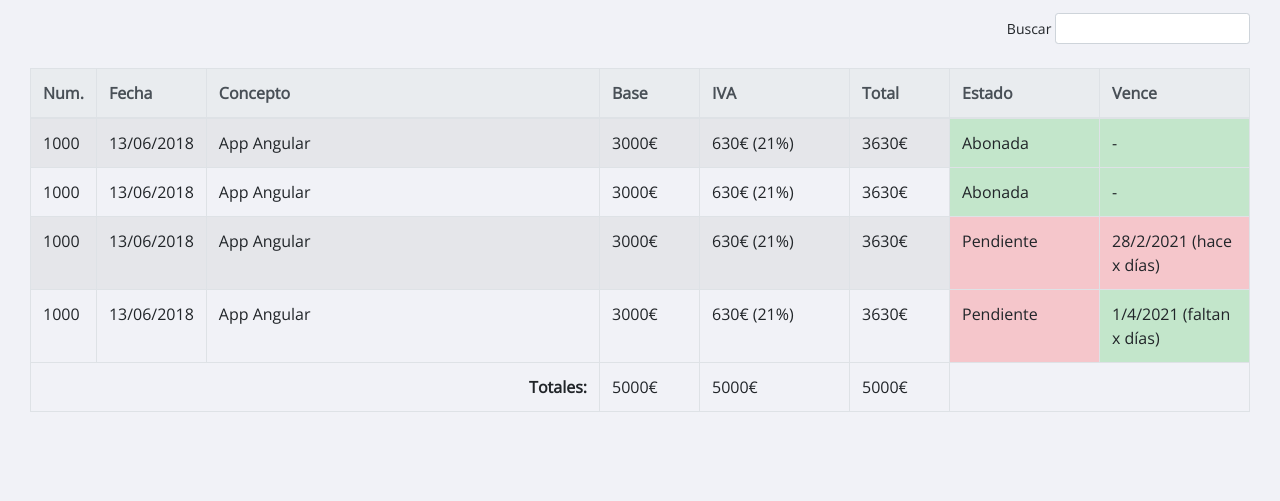
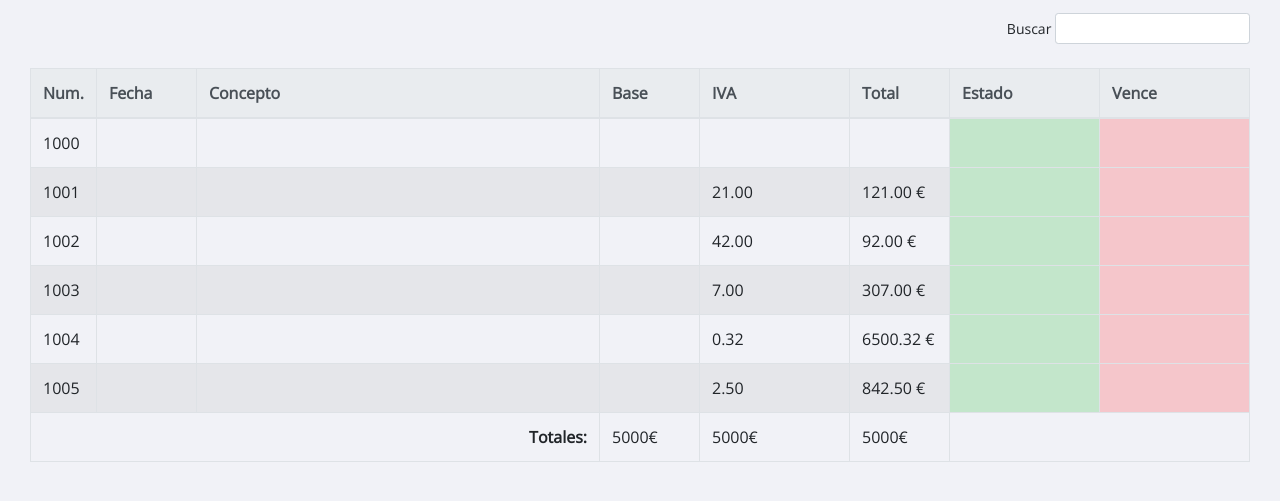
Before and after one commit to SalvadorSC/c2-ejercicio-13-sandraFedericoSalvador, a website with bundled scripts: page index.html in a window 1280 px wide. Shown: the part 73-574 px from the top of the page. Built offline with nearby package versions, Linux system fonts and the light colour scheme.

Commit message:
total y iva añadidos

```diff
--- a/datos/facturas.js
+++ b/datos/facturas.js
@@ -1,4 +1,4 @@
-const facturas = [
+export const facturas = [
   {
     id: 1,
     numero: "1000",
--- a/estilos.css
+++ b/estilos.css
@@ -207,6 +207,10 @@ button[type="submit"] {
   width: 206px;
   margin: 0 auto;
 }
+
+.factura-molde {
+  display: none;
+}
 @media (max-width: 1000px) {
   body {
     font-size: 14px;
--- a/index.html
+++ b/index.html
@@ -1,17 +1,13 @@
 <!DOCTYPE html>
 <html lang="es">
+
 <head>
   <meta charset="UTF-8" />
   <meta name="viewport" content="width=device-width, initial-scale=1.0" />
   <link rel="shortcut icon" href="favicon.png" type="image/x-icon" />
-    <link
-      href="https://fonts.googleapis.com/css?family=Open+Sans"
-      rel="stylesheet"
-    />
-    <link
-      rel="stylesheet"
-      href="https://cdn.jsdelivr.net/npm/bootstrap@4.6.0/dist/css/bootstrap.min.css"
-    />
+  <link href="https://fonts.googleapis.com/css?family=Open+Sans" rel="stylesheet" />
+  <link rel="stylesheet" href="https://cdn.jsdelivr.net/npm/bootstrap@4.6.0/dist/css/bootstrap.min.css" />
+  <script src="js/index.js" type="module"></script>
   <link rel="stylesheet" href="estilos.css" />
   <title>Mis Facturas</title>
 </head>
@@ -43,46 +39,16 @@
             <th class="col-max">Vence</th>
           </tr>
         </thead>
-          <tbody>
-            <tr>
-              <td>1000</td>
-              <td>13/06/2018</td>
-              <td>App Angular</td>
-              <td>3000€</td>
-              <td>630€ (21%)</td>
-              <td>3630€</td>
-              <td class="table-success">Abonada</td>
-              <td class="table-success">-</td>
-            </tr>
-            <tr>
-              <td>1000</td>
-              <td>13/06/2018</td>
-              <td>App Angular</td>
-              <td>3000€</td>
-              <td>630€ (21%)</td>
-              <td>3630€</td>
-              <td class="table-success">Abonada</td>
-              <td class="table-success">-</td>
-            </tr>
-            <tr>
-              <td>1000</td>
-              <td>13/06/2018</td>
-              <td>App Angular</td>
-              <td>3000€</td>
-              <td>630€ (21%)</td>
-              <td>3630€</td>
-              <td class="table-danger">Pendiente</td>
-              <td class="table-danger">28/2/2021 (hace x días)</td>
-            </tr>
-            <tr>
-              <td>1000</td>
-              <td>13/06/2018</td>
-              <td>App Angular</td>
-              <td>3000€</td>
-              <td>630€ (21%)</td>
-              <td>3630€</td>
-              <td class="table-danger">Pendiente</td>
-              <td class="table-success">1/4/2021 (faltan x días)</td>
+        <tbody class="tablaFacturas">
+          <tr class="factura-molde">
+            <td class="numFactura"></td>
+            <td class="fechaFactura"></td>
+            <td class="conceptoFactura"></td>
+            <td class="baseFactura"></td>
+            <td class="ivaFactura"></td>
+            <td class="totalFactura"></td>
+            <td class="estadoFactura table-success"></td>
+            <td class="vencimientoFactura table-danger"></td>
           </tr>
         </tbody>
         <tfoot>
@@ -101,4 +67,5 @@
     <img src="img/loading.svg" alt="cargando" />
   </div>
 </body>
+
 </html>
--- /dev/null
+++ b/js/index.js
@@ -0,0 +1,43 @@
+import { facturas } from "../datos/facturas.js";
+
+const tablaFacturas = document.querySelector(".tablaFacturas");
+console.log(tablaFacturas);
+
+for (const { numero, tipo, base, tipoIva, total } of facturas) {
+  if (tipo === "ingreso") {
+    console.log(numero);
+    const facturaElemento = document
+      .querySelector(".factura-molde")
+      .cloneNode(true);
+    facturaElemento.classList.remove("factura-molde");
+
+    // Numero Factura
+    const numFactura = facturaElemento.querySelector(".numFactura");
+    numFactura.textContent = numero;
+
+    // Fecha Factura
+
+    // Concepto Factura
+
+    // Base
+
+
+    // IVA
+    const iva = tipoIva/base * 100;
+    const taxaIva = document.querySelector(".ivaFactura");
+    console.log(taxaIva);
+    taxaIva.textContent = iva.toFixed(2);
+
+    // TOTAL
+
+    const total = (base + iva).toFixed(2) + " €";
+    const totalFactura = document.querySelector(".totalFactura");
+    totalFactura.textContent = total;
+
+    // Estado Factura
+
+    // Vencimiento Factura
+
+    tablaFacturas.append(facturaElemento);
+  }
+}
```
Lines whose indentation alone changed are shown as unchanged.
